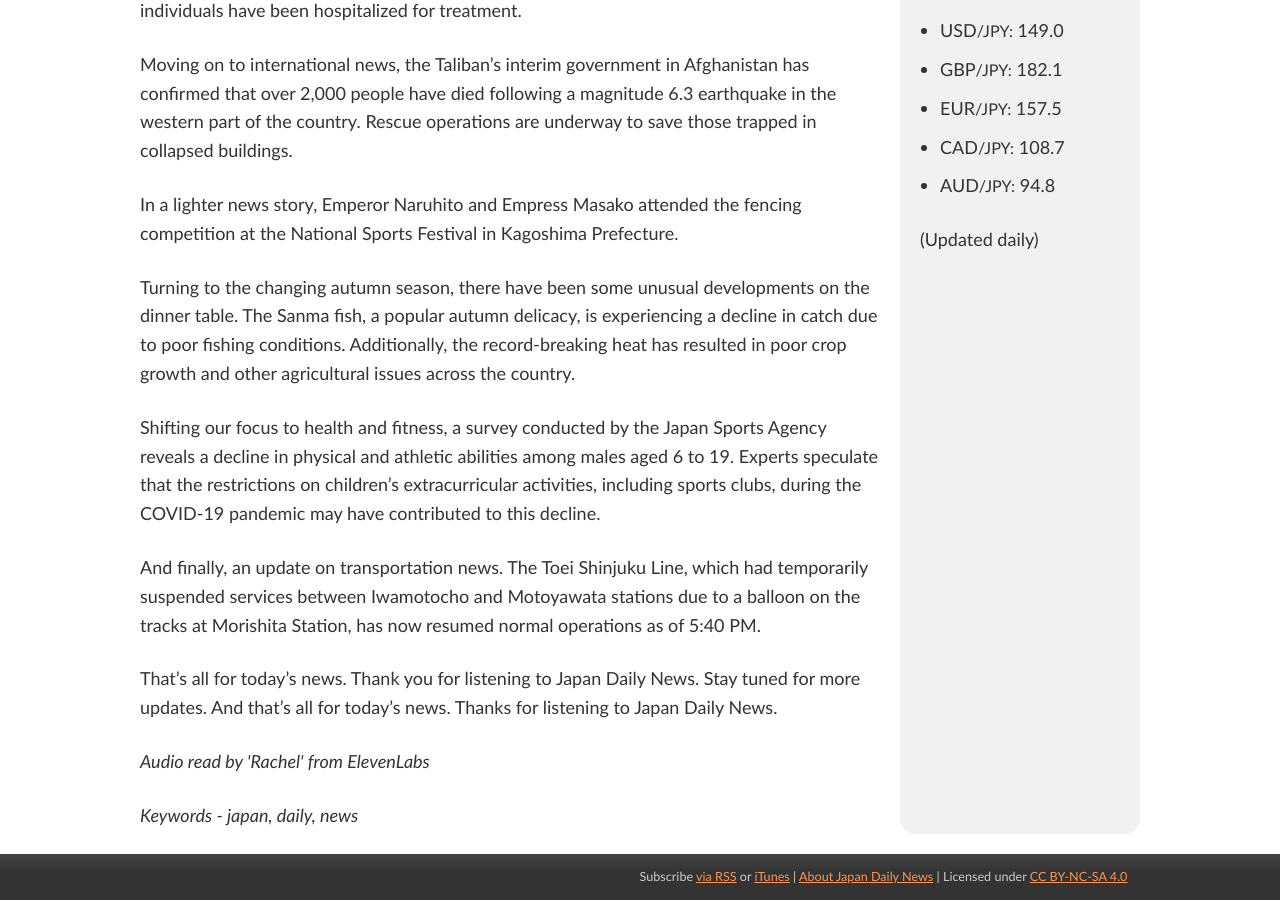
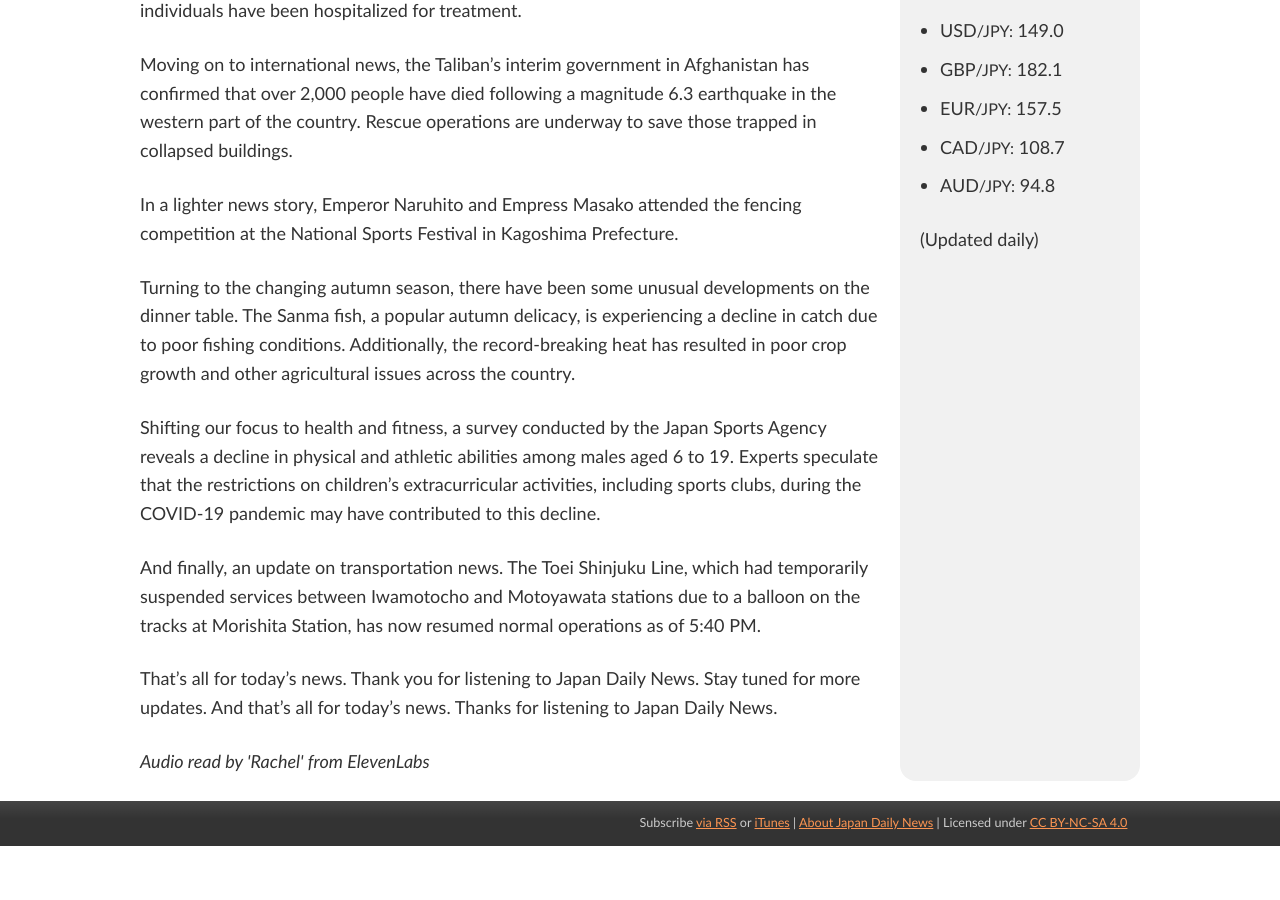
Before and after one commit to tagawa/JapanDailyNews, a Jekyll site: the page built from docs/index.html, in a window 1280 px wide and 900 px high, scrolled down 831 px. Built offline with Jekyll 4.4.1, drawn with Linux system fonts in a browser that asks for light colours; comment, search, counter and statistics services are not loaded; after the commit the page ends 1677 px from its top, so only the background shows below that.

Commit message:
Removed keywords

```diff
--- a/docs/index.html
+++ b/docs/index.html
@@ -32,8 +32,6 @@ summary: Today's news from Japan, powered by AI. This computer-generated daily p
     {{ latest_post.content }}
 
     <p><em>Audio read by {{ latest_post.voices }}</em></p>
-
-    <p><em>Keywords - {{ latest_post.keywords }}</em></p>
 </div>
 
 </article>
```
